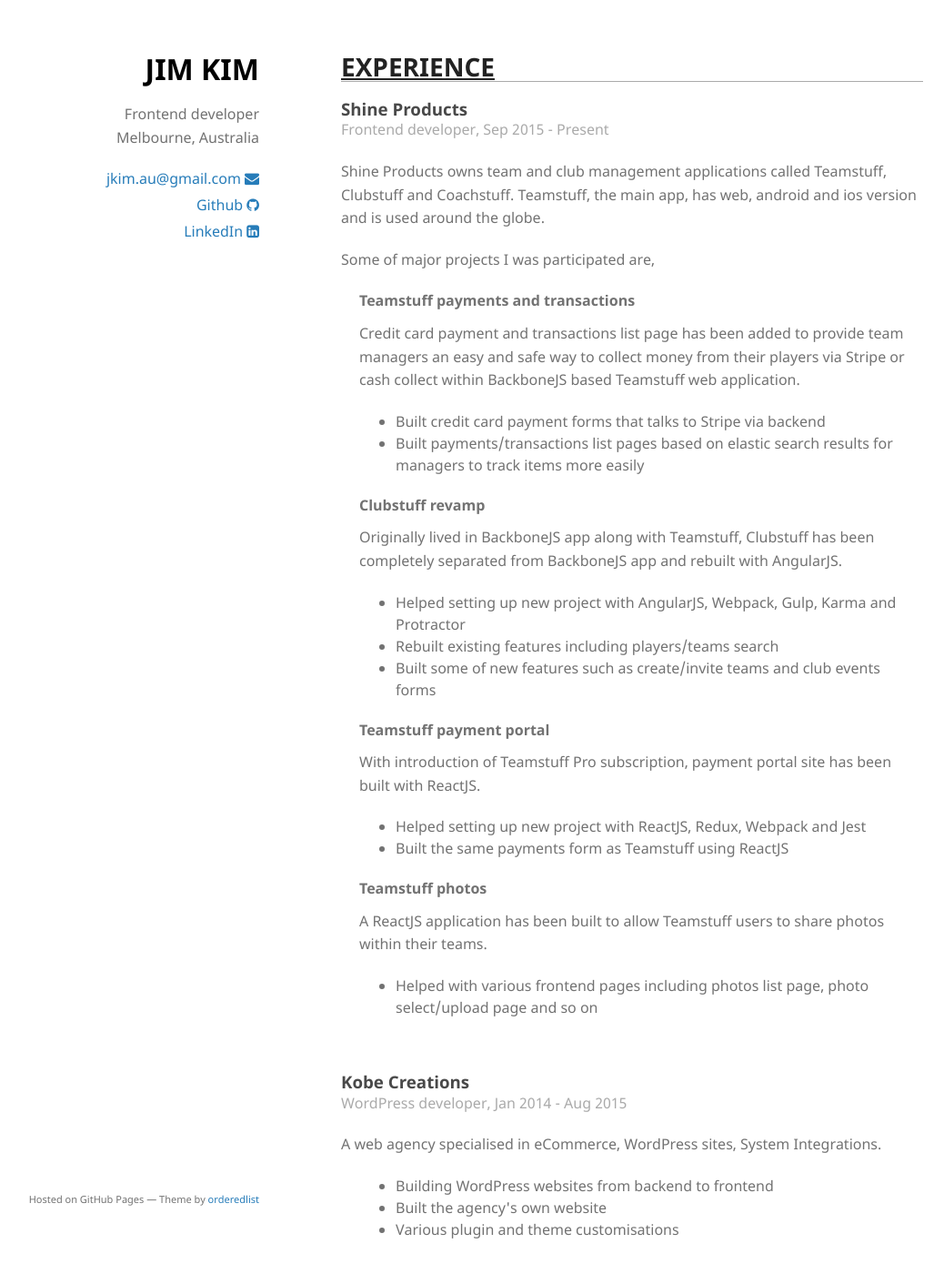
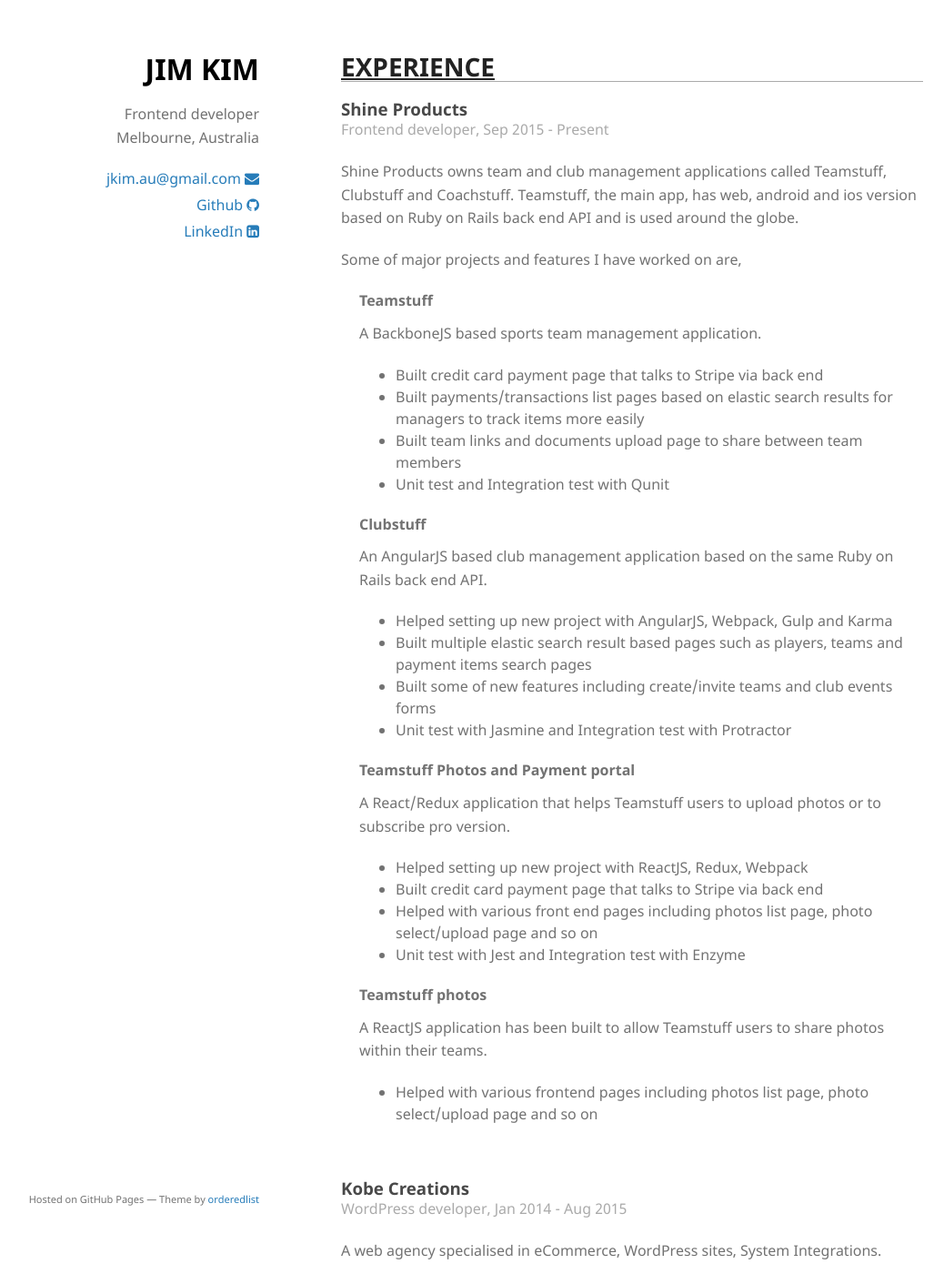
Before and after one commit to jkimau/jkimau.github.io, a Jekyll site: the page built from _pages/resume.html, in a window 1280 px wide and 1400 px high. Shown: the whole window at 91% size, without its empty margins (125-1163 px from the left). Built offline with Jekyll 4.4.1, drawn with Linux system fonts in a browser that asks for light colours; comment, search, counter and statistics services are not loaded; some of the changed text lies outside the part shown.

Commit message:
resume updated

```diff
--- a/_pages/resume.html
+++ b/_pages/resume.html
@@ -10,52 +10,44 @@
     <h3 class="heading">Shine Products</h3>
     <p class="description">Frontend developer, Sep 2015 - Present</p>
 
-    <p>Shine Products owns team and club management applications called
-      Teamstuff, Clubstuff and Coachstuff. Teamstuff, the main app, has web,
-      android and ios version and is used around the globe.</p>
+    <p>Shine Products owns team and club management applications called Teamstuff, Clubstuff and Coachstuff. Teamstuff, the main app, has web, android and ios version based on Ruby on Rails back end API and is used around the globe.</p>
 
-    <p>Some of major projects I was participated are,</p>
+    <p>Some of major projects and features I have worked on are,</p>
 
     <div class="indent">
       <div class="project">
-        <p class="stress">Teamstuff payments and transactions</p>
-        <p>Credit card payment and transactions list page has been added to
-          provide team managers an easy and safe way to collect money
-          from their players via Stripe or cash collect within BackboneJS based
-          Teamstuff web application.</p>
+        <p class="stress">Teamstuff</p>
+        <p>A BackboneJS based sports team management application.</p>
 
         <ul>
-          <li>Built credit card payment forms that talks to Stripe via
-            backend</li>
-          <li>Built payments/transactions list pages based on elastic search
-            results for managers to track items more easily</li>
+          <li>Built credit card payment page that talks to Stripe via back end</li>
+          <li>Built payments/transactions list pages based on elastic search results for managers to track items more easily</li>
+          <li>Built team links and documents upload page to share between team members</li>
+          <li>Unit test and Integration test with Qunit</li>
         </ul>
       </div>
 
       <div class="project">
-        <p class="stress">Clubstuff revamp</p>
-        <p>Originally lived in BackboneJS app along with Teamstuff,
-          Clubstuff has been completely separated from BackboneJS app and
-          rebuilt with AngularJS.</p>
+        <p class="stress">Clubstuff</p>
+        <p>An AngularJS based club management application based on the same Ruby on Rails back end API.</p>
 
         <ul>
-          <li>Helped setting up new project with AngularJS, Webpack,
-            Gulp, Karma and Protractor</li>
-          <li>Rebuilt existing features including players/teams search</li>
-          <li>Built some of new features such as create/invite teams and
-            club events forms</li>
+          <li>Helped setting up new project with AngularJS, Webpack, Gulp and Karma</li>
+          <li>Built multiple elastic search result based pages such as players, teams and payment items search pages</li>
+          <li>Built some of new features including create/invite teams and club events forms</li>
+          <li>Unit test with Jasmine and Integration test with Protractor</li>
         </ul>
       </div>
 
       <div class="project">
-        <p class="stress">Teamstuff payment portal</p>
-        <p>With introduction of Teamstuff Pro subscription, payment portal site
-          has been built with ReactJS.</p>
+        <p class="stress">Teamstuff Photos and Payment portal</p>
+        <p>A React/Redux application that helps Teamstuff users to upload photos or to subscribe pro version.</p>
 
         <ul>
-          <li>Helped setting up new project with ReactJS, Redux, Webpack and
-            Jest</li>
-          <li>Built the same payments form as Teamstuff using ReactJS</li>
+          <li>Helped setting up new project with ReactJS, Redux, Webpack</li>
+          <li>Built credit card payment page that talks to Stripe via back end</li>
+          <li>Helped with various front end pages including photos list page, photo select/upload page and so on</li>
+          <li>Unit test with Jest and Integration test with Enzyme</li>
         </ul>
       </div>
 
@@ -76,8 +68,7 @@
     <h3 class="heading">Kobe Creations</h3>
     <p class="description">WordPress developer, Jan 2014 - Aug 2015</p>
 
-    <p>A web agency specialised in eCommerce, WordPress sites, System
-      Integrations.</p>
+    <p>A web agency specialised in eCommerce, WordPress sites, System Integrations.</p>
 
     <div class="indent">
       <ul>
@@ -86,6 +77,36 @@
         <li>Various plugin and theme customisations</li>
       </ul>
     </div>
+  </div>
+</div>
+
+<div class="section">
+  <h1 class="section-title">SKILLS</h1>
+  <div class="section-details">
+    <p>
+      <span class="stress">Javascript</span><br/>
+      <span>jQuery, Backbone.js, AngularJS 1.x, React/Redux</span>
+    </p>
+    <p>
+      <span class="stress">Test</span><br/>
+      <span>Jasmine, Jest, Protractor, Qunit, Selenium, Enzyme</span>
+    </p>
+    <p>
+      <span class="stress">Tools</span><br/>
+      <span>Webpack, Gulp, Karma, Git, NPM, yarn</span>
+    </p>
+    <p>
+      <span class="stress">Markup & Style</span><br/>
+      <span>HTML(5), CSS(3), Sass, Less, Bootstrap</span>
+    </p>
+    <p>
+      <span class="stress">Backend</span><br/>
+      <span>Little bit of experience with Ruby on Rails, Worked 1 year on WordPress and PHP, also had a little bit of .NET MVC with razor in a personal project</span>
+    </p>
+    <p>
+      <span class="stress">Others</span><br/>
+      <span>Agile Scrum, Basic Linux, Photoshop</span>
+    </p>
   </div>
 </div>
 
@@ -144,37 +165,8 @@
 </div>
 
 <div class="section">
-  <h1 class="section-title">SKILLS</h1>
+  <h1 class="section-title">REFEREES</h1>
   <div class="section-details">
-    <p>
-      <span class="stress">Javascript</span>: <span>ES6, ReactJS, AngularJS, BackboneJS</span>
-    </p>
-    <p>
-      <span class="stress">Markup & Style</span>: <span>HTML(5), CSS(3), Sass, Less, Bootstrap</span>
-    </p>
-    <p>
-      <span class="stress">Test</span>: <span>Jasmine, Jest, Protractor, Qunit, Selenium</span>
-    </p>
-    <p>
-      <span class="stress">Tools</span>: <span>Webpack, Gulp, Git, NPM</span>
-    </p>
-    <p>
-      <span class="stress">Backend</span>: <span>Basic Ruby on Rails and PHP</span>
-    </p>
-    <p>
-      <span class="stress">Others</span>: <span>Basic Linux user</span>
-    </p>
+    <p>Will be provided upon request</p>
   </div>
 </div>
-
-<div class="section">
-  <h1 class="section-title">INTERESTS</h1>
-  <div class="section-details">
-    <ul>
-      <li>Progressive Web Application</li>
-      <li>Data Visualisation</li>
-      <li>Data Science</li>
-      <li>WebAssembly</li>
-    </ul>
-  </div>
-</div>
```
